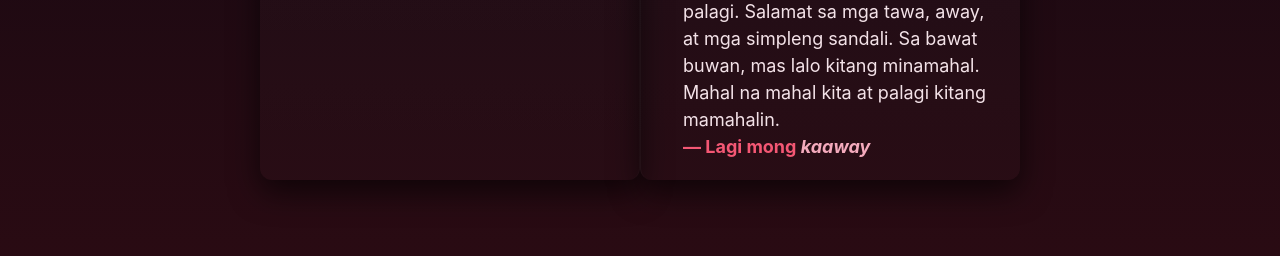
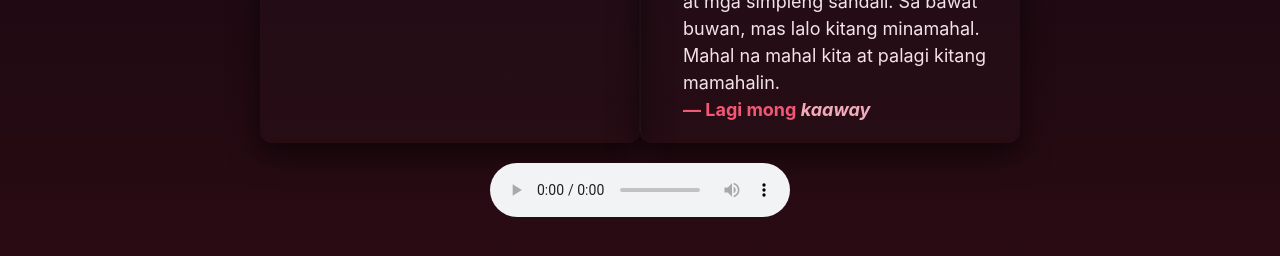
Before and after one commit to VerCas1/Happy-Monthsary, a plain HTML site: page index.html in a window 1280 px wide. Shown: the part 532-788 px from the top of the page. Drawn offline with Linux system fonts and the light colour scheme.

Commit message:
Update index.html

```diff
--- a/index.html
+++ b/index.html
@@ -101,9 +101,10 @@
 
 
   <!-- optional audio (click to play) -->
-  <audio id="bgAudio" loop preload="none">
-    <!-- no src so user can optionally add one in the code or upload -->
-  </audio>
+ <audio controls>
+      <source src="you're always on my mind.mp3" type="audio/mpeg">
+      Your browser does not support the audio element.
+    </audio>
 
   <script>
     document.addEventListener('DOMContentLoaded', ()=>{
```
